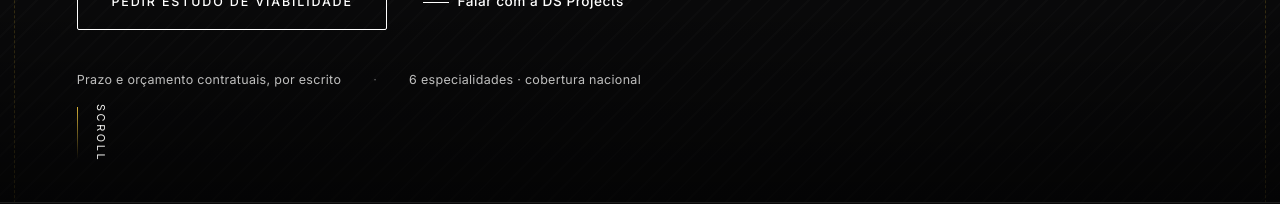
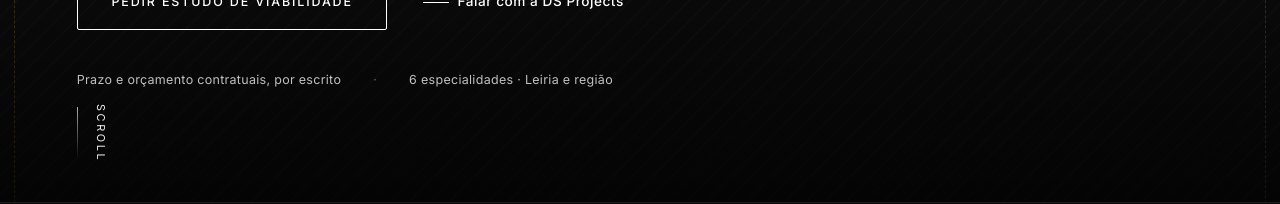
Before and after one commit to dsgrouppt/ds-group, a Next.js app in the folder website/: page / in a window 1280 px wide. Shown: the part 598-802 px from the top of the page. Built offline with nearby package versions, Linux system fonts and the light colour scheme; no server answers.

Commit message:
fix(website): hero stat text "Leiria e região" em vez de "cobertura nacional"

```diff
--- a/website/src/components/sections/Hero.tsx
+++ b/website/src/components/sections/Hero.tsx
@@ -91,7 +91,7 @@ export function Hero() {
           <div className="flex flex-wrap items-center gap-x-8 gap-y-3 mt-10 text-[.78rem] text-mist/80 tracking-wide">
             <span>Prazo e orçamento contratuais, por escrito</span>
             <span className="hidden sm:inline text-mist/40">·</span>
-            <span>{services.length} especialidades · cobertura nacional</span>
+            <span>{services.length} especialidades · Leiria e região</span>
           </div>
         </motion.div>
       </div>
```
